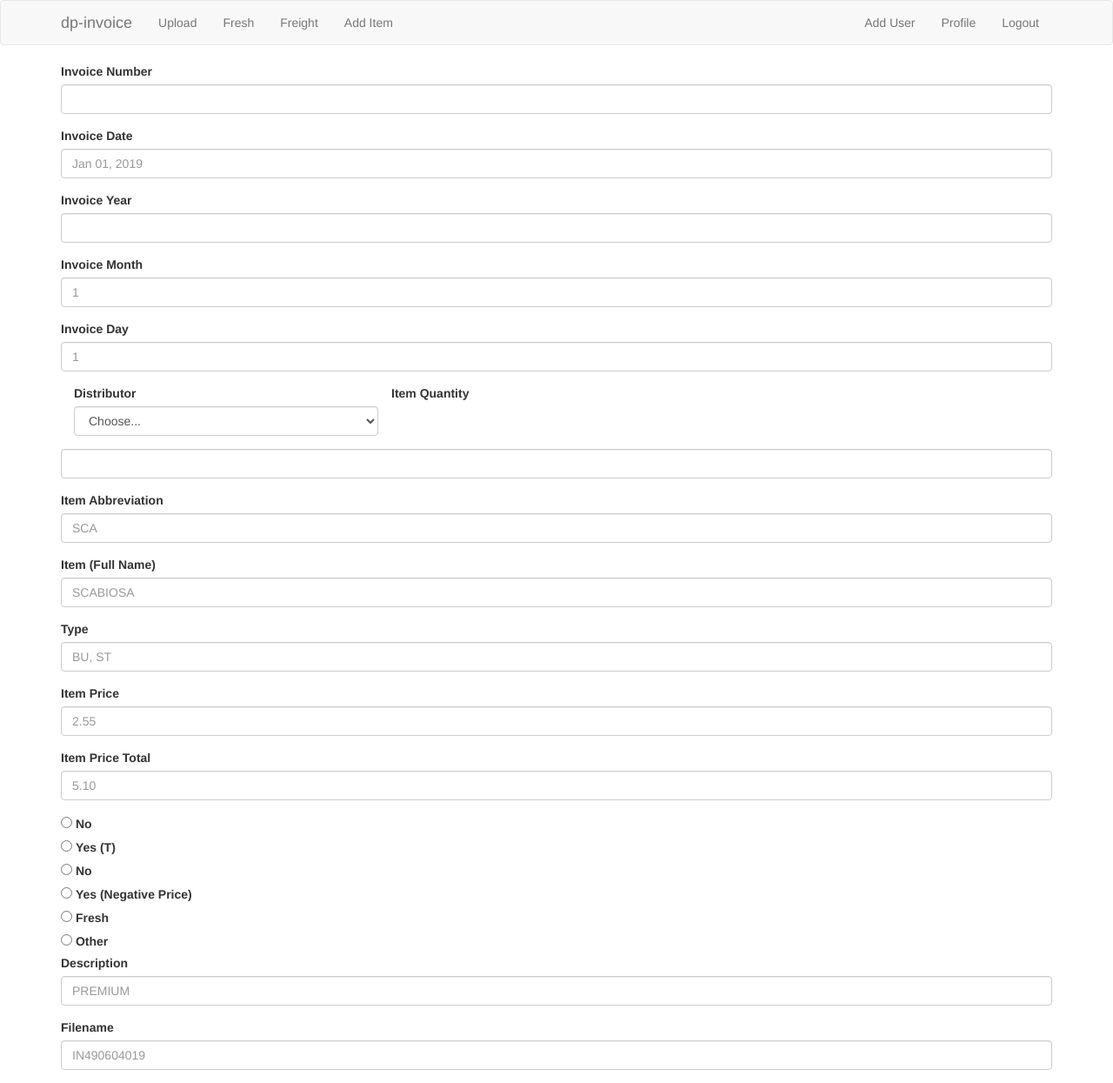
After one commit to JCarlee/dp-flask, a Flask app: page /add_item in a window 1280 px wide. The commit adds this page. Shown: the whole page at 87% size. Run offline with Flask 2, Linux system fonts and the light colour scheme; the visitor is signed in with stand-in values (Sample User, id 1); data comes from the database, SQL or seed files in the repository; some libraries are stand-ins or nearby versions.

Commit message:
20190422

```diff
--- a/app/models.py
+++ b/app/models.py
@@ -49,7 +49,6 @@ class User(UserMixin, db.Model):
 
 
 class Items(db.Model):
-    # Can I make a virutal definition that does my calculations?
     id = db.Column(db.Integer, primary_key=True)
     invoice = db.Column(db.String(20))
     date = db.Column(db.String(50))
--- a/app/routes.py
+++ b/app/routes.py
@@ -13,7 +13,7 @@ from werkzeug.utils import secure_filename
 from app.pdf import dir_loop
 from sqlalchemy.sql import func
 from app.models import Items, Freight
-from sqlalchemy import cast, Numeric
+from sqlalchemy import cast, Numeric, desc
 
 
 def allowed_file(filename):
@@ -68,9 +68,30 @@ def fresh():
 @app.route('/freight', methods=['GET'])
 @login_required
 def freight():
-    f = db.session.query(Freight.invoice, Freight.date, Freight.price, Freight.source)
-    a = db.session.query(cast(func.sum(Freight.price) / func.count(Freight.price), Numeric(2, 2)))
-    return render_template('freight.html', title='Freight', f=f, a=a)
+    a = db.session.query(Freight.year, Freight.month, func.sum(Freight.price))\
+        .group_by(Freight.year, Freight.month).\
+        order_by(desc(Freight.year), desc(Freight.month))
+    return render_template('freight.html', title='Freight', a=a)
+
+
+@app.route('/add_item', methods=['GET', 'POST'])
+@login_required
+def add_item():
+    if request.method == 'POST':
+        item = Items(request.form['invoice'], request.form['invoice-date'], request.form['year'],
+                     request.form['month'], request.form['day'], request.form['source'], request.form['qty'],
+                     request.form['itm'], request.form['itm'], request.form['item'], request.form['type'],
+                     request.form['price'], request.form['total-price'], request.form['qty'], request.form['desc'],
+                     request.form['file'])
+        db.session.add(item)
+        return redirect(url_for('add_item'))
+    return render_template('add_item.html', title='Add Item')
+
+
+@app.route('/add_freight', methods=['POST'])
+@login_required
+def add_freight():
+    return render_template('add_freight.html', title='Add Freight')
 
 
 @app.route('/login', methods=['GET', 'POST'])
@@ -109,6 +130,20 @@ def register():
         db.session.commit()
         flash('Congratulations, you are now a registered user!')
         return redirect(url_for('login'))
+    return render_template('register.html', title='Register', form=form)
+
+
+@app.route('/add_user', methods=['GET', 'POST'])
+@login_required
+def add_user():
+    form = RegistrationForm()
+    if form.validate_on_submit():
+        user = User(username=form.username.data, email=form.email.data)
+        user.set_password(form.password.data)
+        db.session.add(user)
+        db.session.commit()
+        flash('User added to dp-invoice.')
+        return redirect(url_for('index'))
     return render_template('register.html', title='Register', form=form)
 
 
--- /dev/null
+++ b/app/templates/add_item.html
@@ -0,0 +1,90 @@
+{% extends 'base.html' %}
+{% block app_content %}
+<form method = "post">
+    <div class="form-group">
+        <label for="invoice">Invoice Number</label>
+        <input type="text" class="form-control" id="invoice">
+    </div>
+    <div class="form-group">
+        <label for="invoice-date">Invoice Date</label>
+        <input type="text" class="form-control" id="invoice-date" placeholder="Jan 01, 2019">
+    </div>
+    <div class="form-group">
+        <label for="year">Invoice Year</label>
+        <input type="text" class="form-control" id="year">
+    </div>
+    <div class="form-group">
+        <label for="month">Invoice Month</label>
+        <input type="text" class="form-control" id="month" placeholder="1">
+    </div>
+    <div class="form-group">
+        <label for="day">Invoice Day</label>
+        <input type="text" class="form-control" id="day" placeholder="1">
+    </div>
+    <div class="form-group col-md-4">
+      <label for="source">Distributor</label>
+      <select id="source" class="form-control">
+        <option selected>Choose...</option>
+        <option>Bill Doran</option>
+        <option>Kennicott</option>
+        <option>Krueger</option>
+      </select>
+    </div>
+    <div class="form-group">
+        <label for="qty">Item Quantity</label>
+        <input type="text" class="form-control" id="qty">
+    </div>
+    <div class="form-group">
+        <label for="itm">Item Abbreviation</label>
+        <input type="text" class="form-control" id="itm" placeholder="SCA">
+    </div>
+    <div class="form-group">
+        <label for="item">Item (Full Name)</label>
+        <input type="text" class="form-control" id="item" placeholder="SCABIOSA">
+    </div>
+    <div class="form-group">
+        <label for="type">Type</label>
+        <input type="text" class="form-control" id="type" placeholder="BU, ST">
+    </div>
+    <div class="form-group">
+        <label for="price">Item Price</label>
+        <input type="text" class="form-control" id="price" placeholder="2.55">
+    </div>
+    <div class="form-group">
+        <label for="total-price">Item Price Total</label>
+        <input type="text" class="form-control" id="total-price" placeholder="5.10">
+    </div>
+    <div class="form-check">
+      <input class="form-check-input" type="radio" name="taxable" id="taxable1" value="0">
+      <label class="form-check-label" for="taxable1">No</label>
+    </div>
+    <div class="form-check">
+      <input class="form-check-input" type="radio" name="taxable" id="taxable2" value="1">
+      <label class="form-check-label" for="taxable2">Yes (T)</label>
+    </div>
+    <div class="form-check">
+      <input class="form-check-input" type="radio" name="credit" id="credit1" value="0">
+      <label class="form-check-label" for="credit1">No</label>
+    </div>
+    <div class="form-check">
+      <input class="form-check-input" type="radio" name="credit" id="credit2" value="1">
+      <label class="form-check-label" for="credit2">Yes (Negative Price)</label>
+    </div>
+    <div class="form-check">
+      <input class="form-check-input" type="radio" name="fresh" id="fresh1" value="1">
+      <label class="form-check-label" for="fresh1">Fresh</label>
+    </div>
+    <div class="form-check">
+      <input class="form-check-input" type="radio" name="fresh" id="fresh2" value="0">
+      <label class="form-check-label" for="fresh2">Other</label>
+    </div>
+    <div class="form-group">
+        <label for="desc">Description</label>
+        <input type="text" class="form-control" id="desc" placeholder="PREMIUM">
+    </div>
+    <div class="form-group">
+        <label for="file">Filename</label>
+        <input type="text" class="form-control" id="file" placeholder="IN490604019">
+    </div>
+</form>
+{% endblock %}
--- a/app/templates/base.html
+++ b/app/templates/base.html
@@ -18,14 +18,16 @@
             </div>
             <div class="collapse navbar-collapse" id="bs-example-navbar-collapse-1">
                 <ul class="nav navbar-nav">
-                    <li><a href="{{ url_for('index') }}">Home</a></li>
+                    <li><a href="{{ url_for('index') }}">Upload</a></li>
                     <li><a href="{{ url_for('fresh') }}">Fresh</a></li>
-                    <li><a href="{{ url_for('freight') }}">Freight</a></li>
+                    <li><a href="{{ url_for('freight') }}">Freight</a>
+                    <li><a href="{{ url_for('add_item') }}">Add Item</a>
                 </ul>
                 <ul class="nav navbar-nav navbar-right">
                     {% if current_user.is_anonymous %}
                     <li><a href="{{ url_for('login') }}">Login</a></li>
                     {% else %}
+                    <li><a href="{{ url_for('add_user') }}">Add User</a></li>
                     <li><a href="{{ url_for('user', username=current_user.username) }}">Profile</a></li>
                     <li><a href="{{ url_for('logout') }}">Logout</a></li>
                     {% endif %}
--- a/app/templates/fresh.html
+++ b/app/templates/fresh.html
@@ -1,7 +1,7 @@
 {% extends 'base.html' %}
 {% block app_content %}
 
-<h1>Fresh Flower Averages</h1>
+<h1>Fresh Flowers</h1>
 
 <table class="table table-striped table-bordered">
     <thead>
@@ -9,7 +9,7 @@
             <th>Itm</th>
             <th>Item</th>
             <th>Count</th>
-            <th>Stems</th>
+            <th>Stems Per Bunch</th>
             <th>Avg Price (BU)</th>
             <th>Avg Price (ST)</th>
         </tr>
--- a/app/templates/login.html
+++ b/app/templates/login.html
@@ -9,7 +9,6 @@
         </div>
     </div>
     <br>
-    <p>New User? <a href="{{ url_for('register') }}">Click to Register!</a></p>
     <p>
         Forgot Your Password?
         <a href="{{ url_for('reset_password_request') }}">Click to Reset It</a>
```
Also changed, not shown: app/pdf.py (+11 -2 lines), app/templates/add_freight.html (added, +41 -0 lines), app/templates/freight.html (+4 -11 lines).
